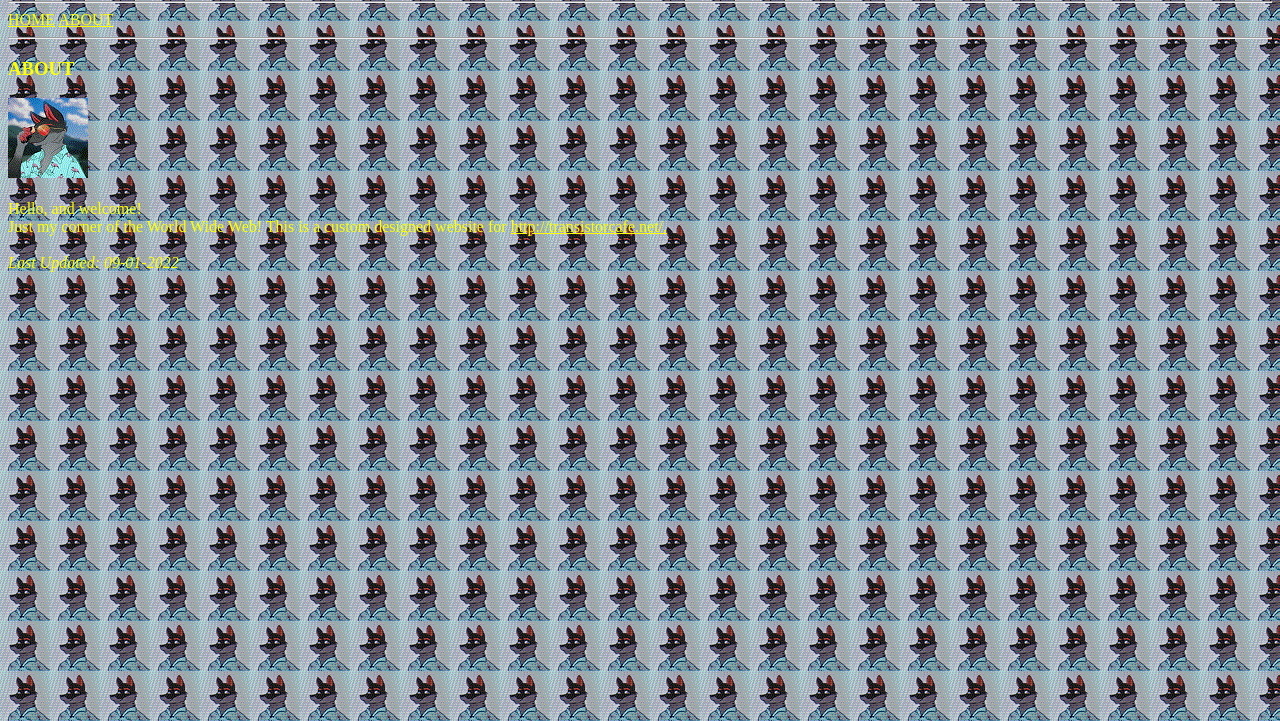
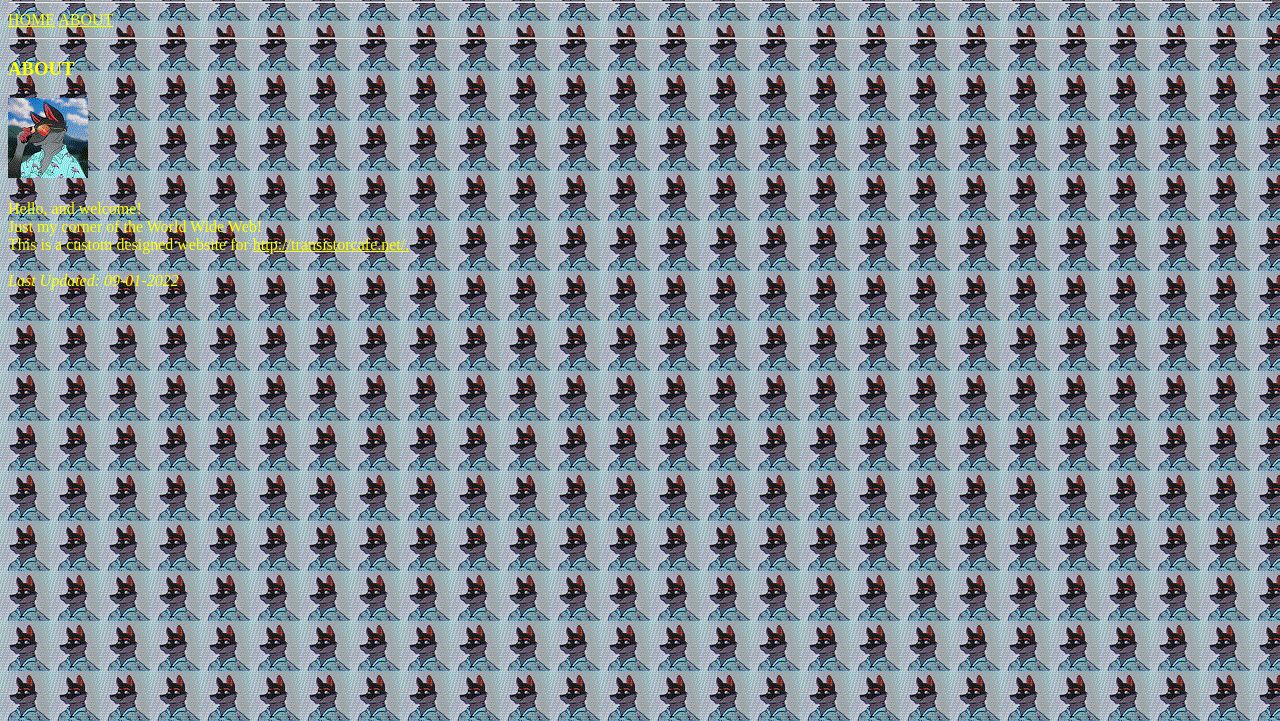
Before and after one commit to EatYourSheep/EatYourSheepTransistorCafe, a plain HTML site: page about.html in a window 1280 px wide. Shown: the part 79-800 px from the top of the page. Drawn offline with Linux system fonts and the light colour scheme.

Commit message:
Fixed some text.

```diff
--- a/about.html
+++ b/about.html
@@ -20,7 +20,7 @@
         <img src="images/eys_icon.gif">
         <br></br>
         <p1>Hello, and welcome! <br> Just my corner of the World Wide Web!</p1>
-        <p2>This is a custom designed website for <a style="color:yellow;" href="http://transistorcafe.net/">http://transistorcafe.net/.</a></p2>
+        <p2><br>This is a custom designed website for <a style="color:yellow;" href="http://transistorcafe.net/">http://transistorcafe.net/.</a></p2>
         <br></br>
         <i>Last Updated: 09-01-2022</i>
     </body>
```
